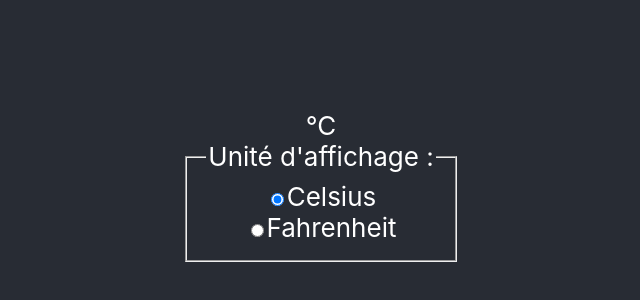
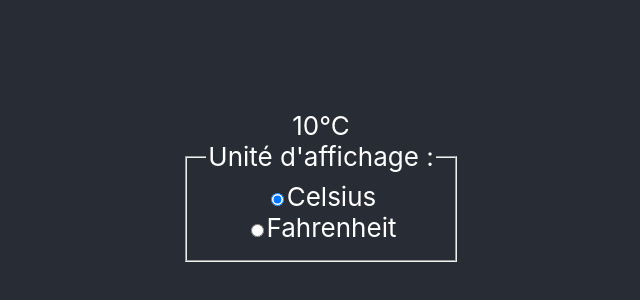
Before and after one commit to arnaudrenaud/live-practice, a React (Create React App) app in the folder web-app/: page / in a window 1280 px wide. Shown: the part 214-514 px from the top of the page, without its empty margins (319-959 px from the left). Built offline with nearby package versions, Linux system fonts and the light colour scheme.

Commit message:
Render component `Temperature` with prop `value`

```diff
--- a/web-app/src/App.tsx
+++ b/web-app/src/App.tsx
@@ -7,7 +7,7 @@ function App() {
   return (
     <div className="App">
       <header className="App-header">
-        <Temperature />
+        <Temperature value={10} />
       </header>
     </div>
   );
```
